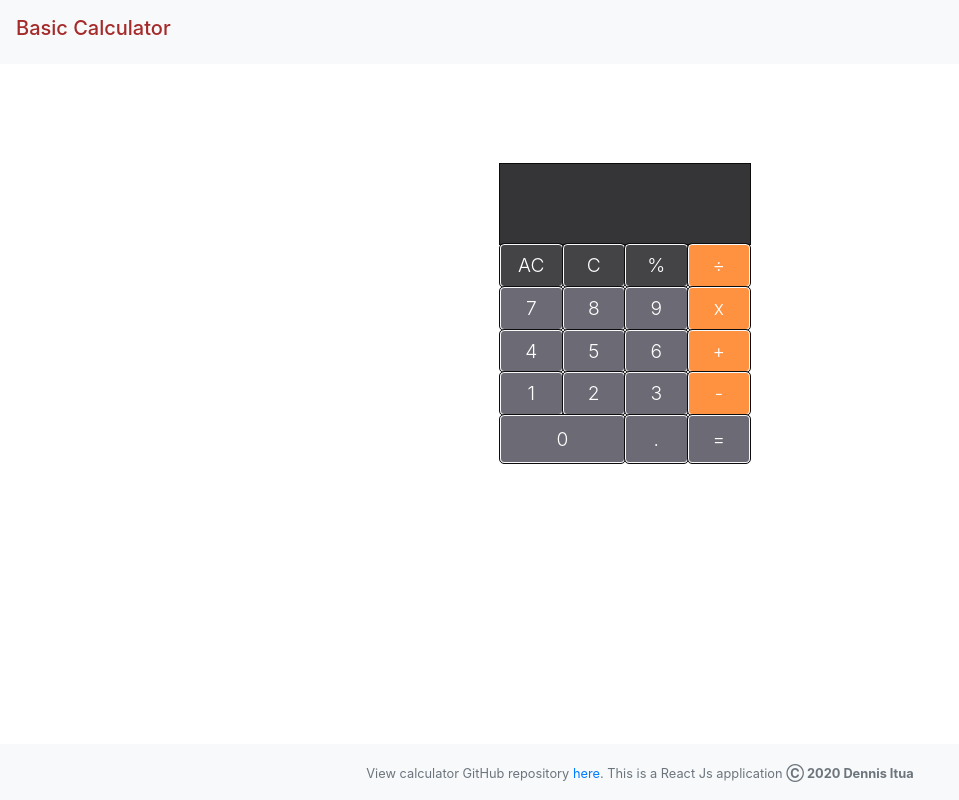
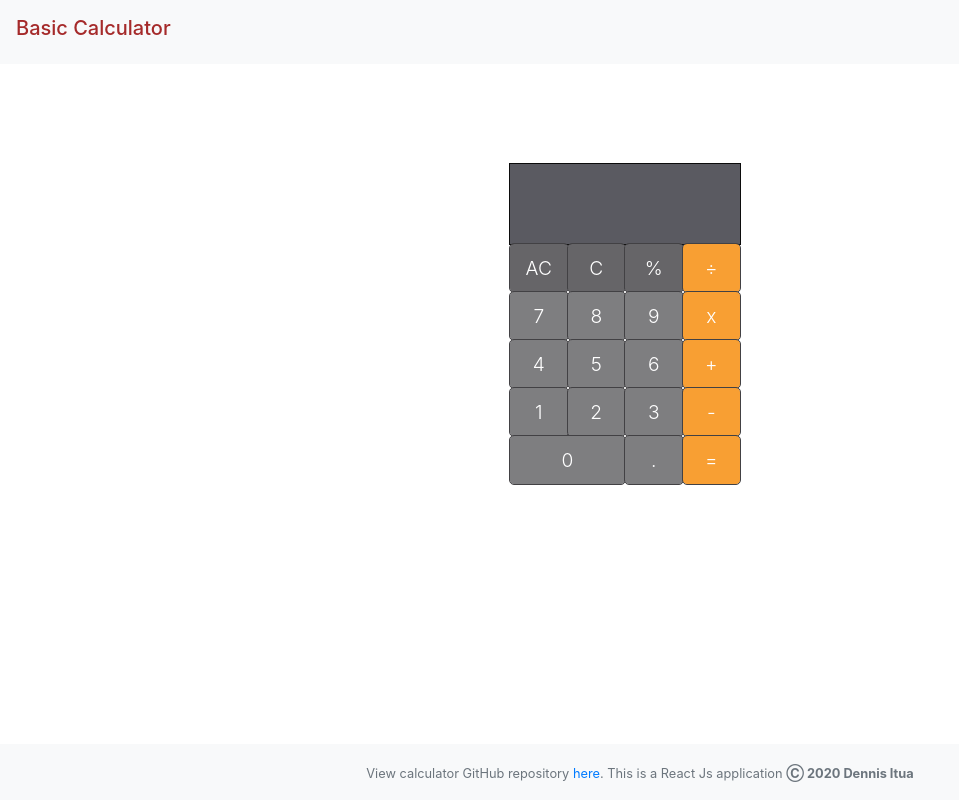
Before and after one commit to Dennis-The14th-web/calculator, a React (Create React App) app: page / in a window 1280 px wide. Shown: the whole page, without its empty margins (0-959 px from the left). Built offline with nearby package versions, Linux system fonts and the light colour scheme.

Commit message:
updated basic calculator

```diff
--- a/package.json
+++ b/package.json
@@ -2,6 +2,10 @@
   "name": "calculator",
   "version": "0.1.0",
   "private": true,
+  "engines": {
+    "npm": "6.14.8",
+    "node": "14.15.1"
+  },
   "dependencies": {
     "@testing-library/jest-dom": "^5.11.10",
     "@testing-library/react": "^11.2.6",
--- a/src/App.css
+++ b/src/App.css
@@ -18,5 +18,5 @@
 
 .calc-wrapper {
   height: 550px;
-  width: 250px;
+  width: 230px;
 }
--- a/src/components/Calculator/index.css
+++ b/src/components/Calculator/index.css
@@ -6,7 +6,7 @@
   resize: horizontal;
   justify-content: flex-end;
   font-size: 2.5em;
-  background-color: #353538;
+  background-color: #5a5a61;
   color: #ffffff;
   padding: 0.5em 0.2em 0 0;
   margin-top: 2.5em;
@@ -15,27 +15,29 @@
 }
 
 .btnNum {
-    min-height: 1.5em;
+    min-height: 2.5em;
     display: flex;
     justify-content: center;
     align-items: center;
     font-weight: 300;
     font-size: 1.2em;
-    background-color: #6c6a74;
+    background-color: #7e7e80;
     color: #fff;
     flex: 1;
-    outline: 1px solid #0c0c0c;
+    outline: 1px solid #424144;
 }
 
 .operator {
-    background-color: #fe9241;
+    /* background-color: #fdb71f; */
+    background-color: #f89f33;
     color: #ffffff;
     font-size: 1.2em;
     font-weight: 300;
 }
 
 .style {
-  background-color: #444346;
+  background-color: #666568;
+  outline: 1px solid #424144;
 }
 
 #clear-btn {
@@ -46,9 +48,8 @@
   align-items: center;
   font-weight: 300;
   font-size: 1.2em;
-  background-color: #6c6a74;
+  background-color: #7e7e80;
   color: #fff;
   flex: 1;
-  outline: 1px solid #0c0c0c;
-
+  outline: 1px solid #424144;
 }
--- a/src/components/Calculator/index.jsx
+++ b/src/components/Calculator/index.jsx
@@ -10,33 +10,33 @@ function Calculator (props){
             <div className="result">{props.result}</div>
             </div>
             <div className="row">
-            <button className="btn btn-light btnNum style" onClick={props.clearIndex} name="Clear">AC</button>
-            <button className="btn btn-light btnNum style" onClick={props.clearResult} name="Clear">C</button>
-            <button className="btn btn-light btnNum style" onClick={props.rmdr} name="Clear">%</button>
-            <button className="btn btn-light btnNum operator" onClick={props.div} name="/">÷</button>
+            <button className="btn btnNum style" onClick={props.clearIndex} name="Clear">AC</button>
+            <button className="btn  btnNum style" onClick={props.clearResult} name="Clear">C</button>
+            <button className="btn  btnNum style" onClick={props.rmdr} name="Clear">%</button>
+            <button className="btn  btnNum operator" onClick={props.div} name="/">÷</button>
             </div>
             <div className="row">
-            <button className="btn btn-light btnNum" onClick={e=>props.handleBtn(e.target.name)} name="7">7</button>
-            <button className="btn btn-light btnNum" onClick={e=>props.handleBtn(e.target.name)} name="8">8</button>
-            <button className="btn btn-light btnNum" onClick={e=>props.handleBtn(e.target.name)} name="9">9</button>
-            <button className="btn btn-light btnNum operator" onClick={props.multi} name="x">x</button>
+            <button className="btn  btnNum" onClick={e=>props.handleBtn(e.target.name)} name="7">7</button>
+            <button className="btn  btnNum" onClick={e=>props.handleBtn(e.target.name)} name="8">8</button>
+            <button className="btn  btnNum" onClick={e=>props.handleBtn(e.target.name)} name="9">9</button>
+            <button className="btn  btnNum operator" onClick={props.multi} name="x">x</button>
             </div>
             <div className="row">
-            <button className="btn btn-light btnNum" onClick={e=>props.handleBtn(e.target.name)} name="4">4</button>
-            <button className="btn btn-light btnNum" onClick={e=>props.handleBtn(e.target.name)} name="5">5</button>
-            <button className="btn btn-light btnNum" onClick={e=>props.handleBtn(e.target.name)} name="6">6</button>
-            <button className="btn btn-light btnNum operator" onClick={props.sum} name="+">+</button>
+            <button className="btn  btnNum" onClick={e=>props.handleBtn(e.target.name)} name="4">4</button>
+            <button className="btn  btnNum" onClick={e=>props.handleBtn(e.target.name)} name="5">5</button>
+            <button className="btn  btnNum" onClick={e=>props.handleBtn(e.target.name)} name="6">6</button>
+            <button className="btn  btnNum operator" onClick={props.sum} name="+">+</button>
             </div>
             <div className="row">
-            <button className="btn btn-light btnNum" onClick={e=>props.handleBtn(e.target.name)} name="1">1</button>
-            <button className="btn btn-light btnNum" onClick={e=>props.handleBtn(e.target.name)} name="2">2</button>
-            <button className="btn btn-light btnNum" onClick={e=>props.handleBtn(e.target.name)} name="3">3</button>
-            <button className="btn btn-light btnNum operator" onClick={props.sub} name="-">-</button>
+            <button className="btn  btnNum" onClick={e=>props.handleBtn(e.target.name)} name="1">1</button>
+            <button className="btn  btnNum" onClick={e=>props.handleBtn(e.target.name)} name="2">2</button>
+            <button className="btn  btnNum" onClick={e=>props.handleBtn(e.target.name)} name="3">3</button>
+            <button className="btn  btnNum operator" onClick={props.sub} name="-">-</button>
             </div>
             <div className="row">
-            <button className="btn btn-light btnNum" id="clear-btn" onClick={props.addZero} name="0">0</button>
-            <button className="btn btn-light btnNum" onClick={props.addDecimal} name=".">.</button>
-            <button className="btn btn-light btnNum" onClick={e=>props.eval(e)} name="=">=</button>
+            <button className="btn  btnNum" id="clear-btn" onClick={props.addZero} name="0">0</button>
+            <button className="btn  btnNum" onClick={props.addDecimal} name=".">.</button>
+            <button className="btn  btnNum operator" onClick={e=>props.eval(e)} name="=">=</button>
             </div>
             </div>
         </div>
```
